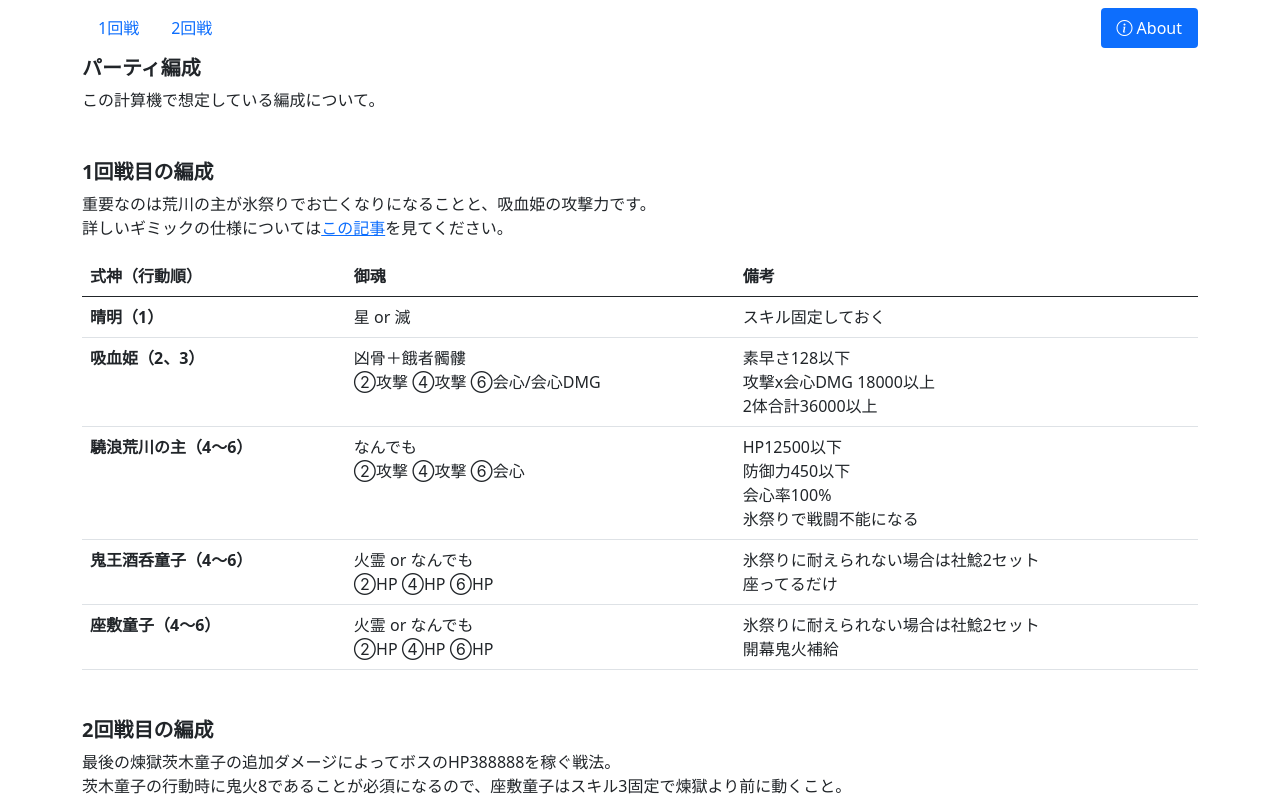
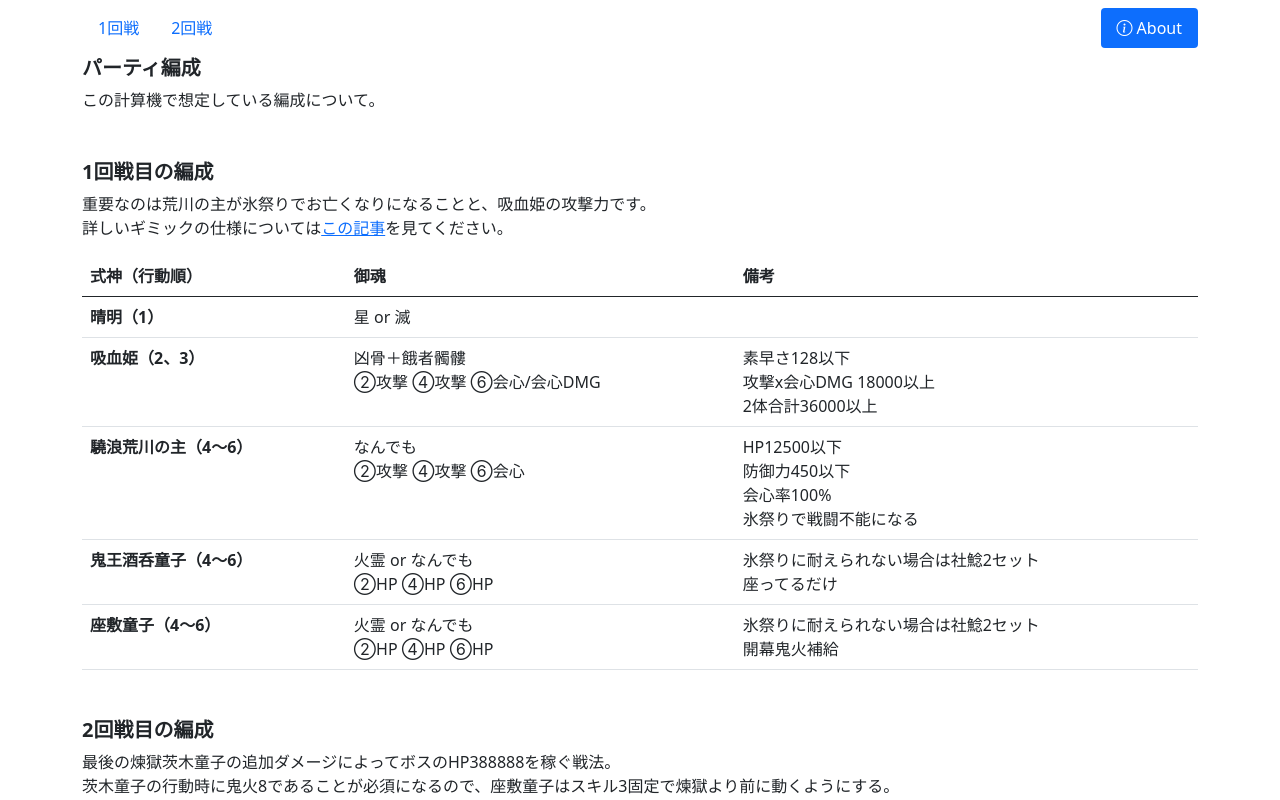
Before and after one commit to Tenderfeel/onmyoji-eternalsea-calc, a Vue app: page /about in a window 1280 px wide. Shown: the top 800 px of the page. Built offline with nearby package versions, Linux system fonts and the light colour scheme.

Commit message:
modified about

```diff
--- a/src/About.vue
+++ b/src/About.vue
@@ -25,7 +25,7 @@
           <tr>
             <th scope="row">晴明（1）</th>
             <td>星 or 滅</td>
-            <td>スキル固定しておく</td>
+            <td></td>
           </tr>
           <tr>
             <th scope="row">吸血姫（2、3）</th>
@@ -59,7 +59,7 @@
       <h2 class="fs-5 fw-bold">2回戦目の編成</h2>
       <p>
         最後の煉獄茨木童子の追加ダメージによってボスのHP388888を稼ぐ戦法。<br />
-        茨木童子の行動時に鬼火8であることが必須になるので、座敷童子はスキル3固定で煉獄より前に動くこと。
+        茨木童子の行動時に鬼火8であることが必須になるので、座敷童子はスキル3固定で煉獄より前に動くようにする。
       </p>
       <table class="table">
         <thead>
```
